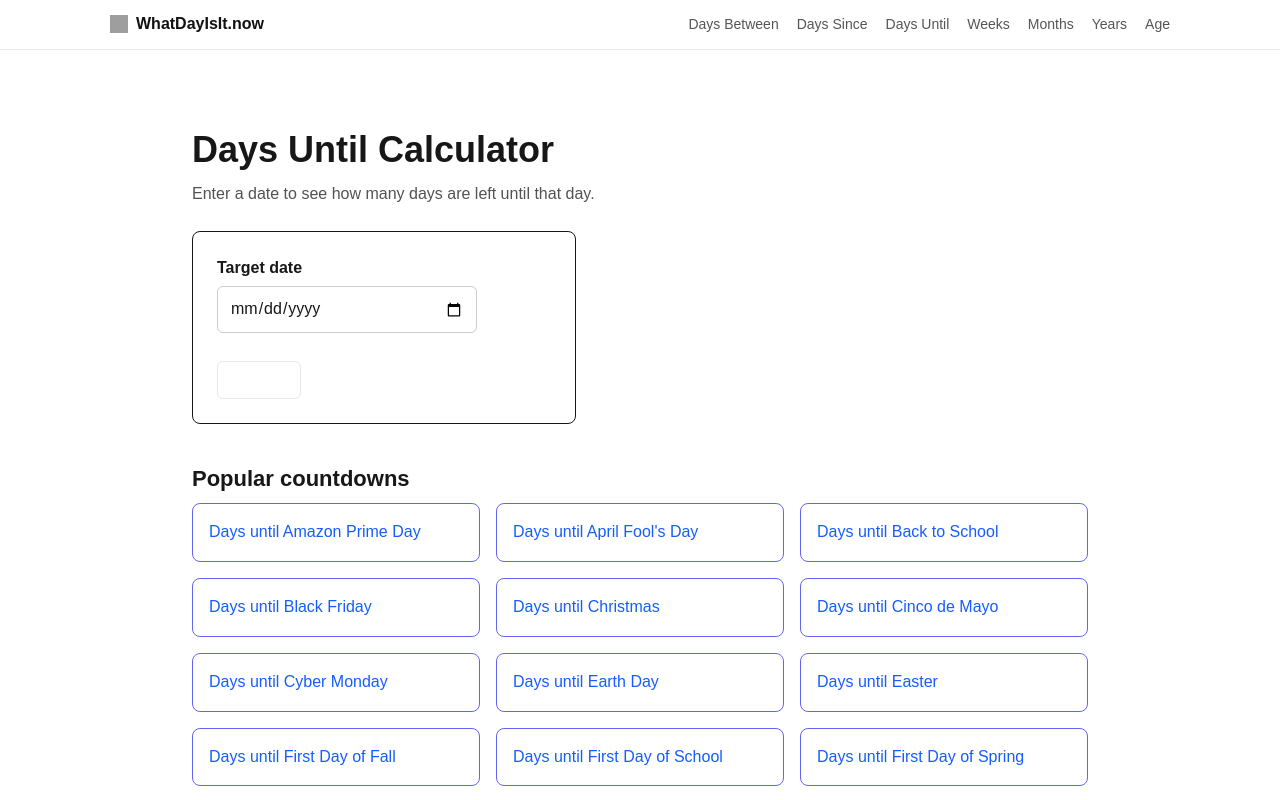
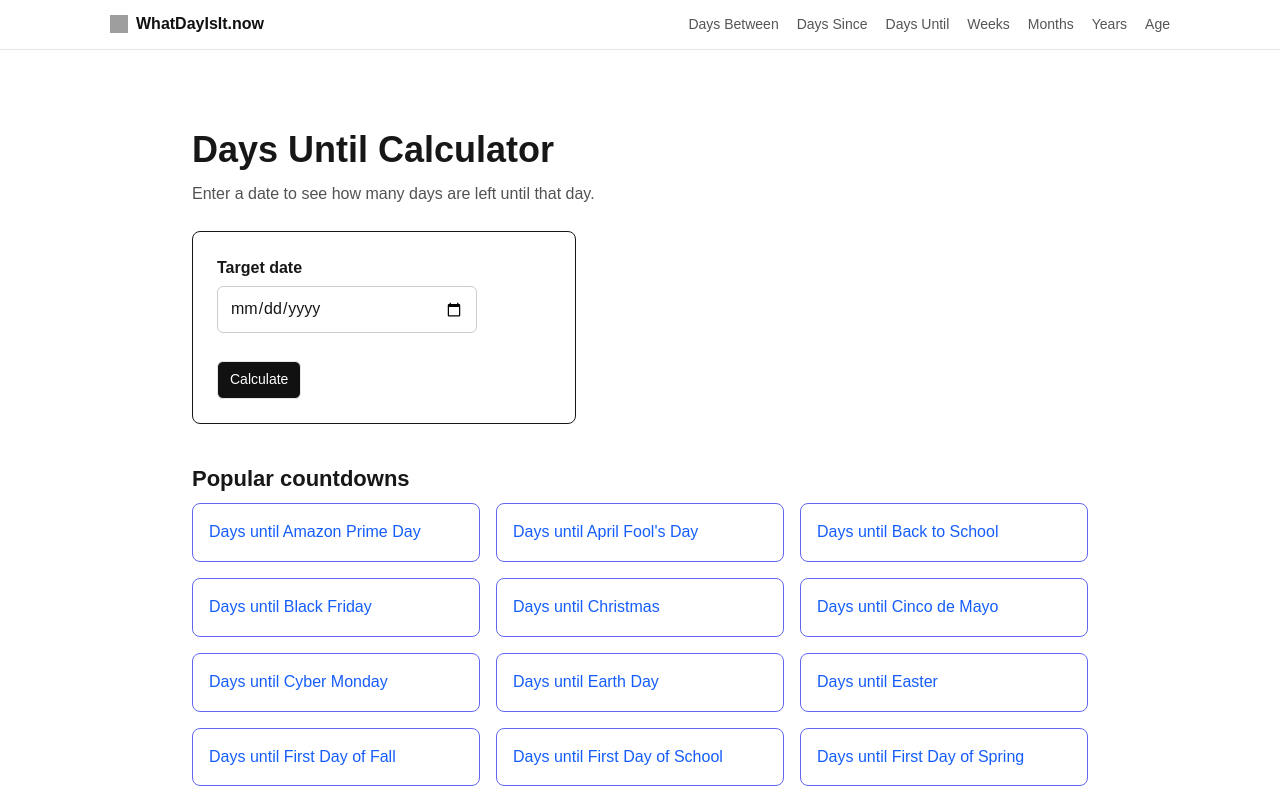
Before and after one commit to bosmeel/whatdayisit-now, a Next.js app: page /days-until in a window 1280 px wide. Shown: the top 800 px of the page. Built offline with nearby package versions, Linux system fonts and the light colour scheme; grey boxes are pictures that could not be loaded.

Commit message:
fix days-until calculate button style

```diff
--- a/app/days-until/page.tsx
+++ b/app/days-until/page.tsx
@@ -49,11 +49,12 @@ export default function DaysUntilIndex() {
           />
 
           <button
-            onClick={calculate}
-            className="mt-3 px-4 py-2 rounded bg-black text-white"
-          >
-            Calculate
-          </button>
+  onClick={calculate}
+  className="mt-3 rounded px-4 py-2 text-white"
+  style={{ backgroundColor: "#111111" }}
+>
+  Calculate
+</button>
 
           {result !== null && (
             <div className="mt-4">
```
